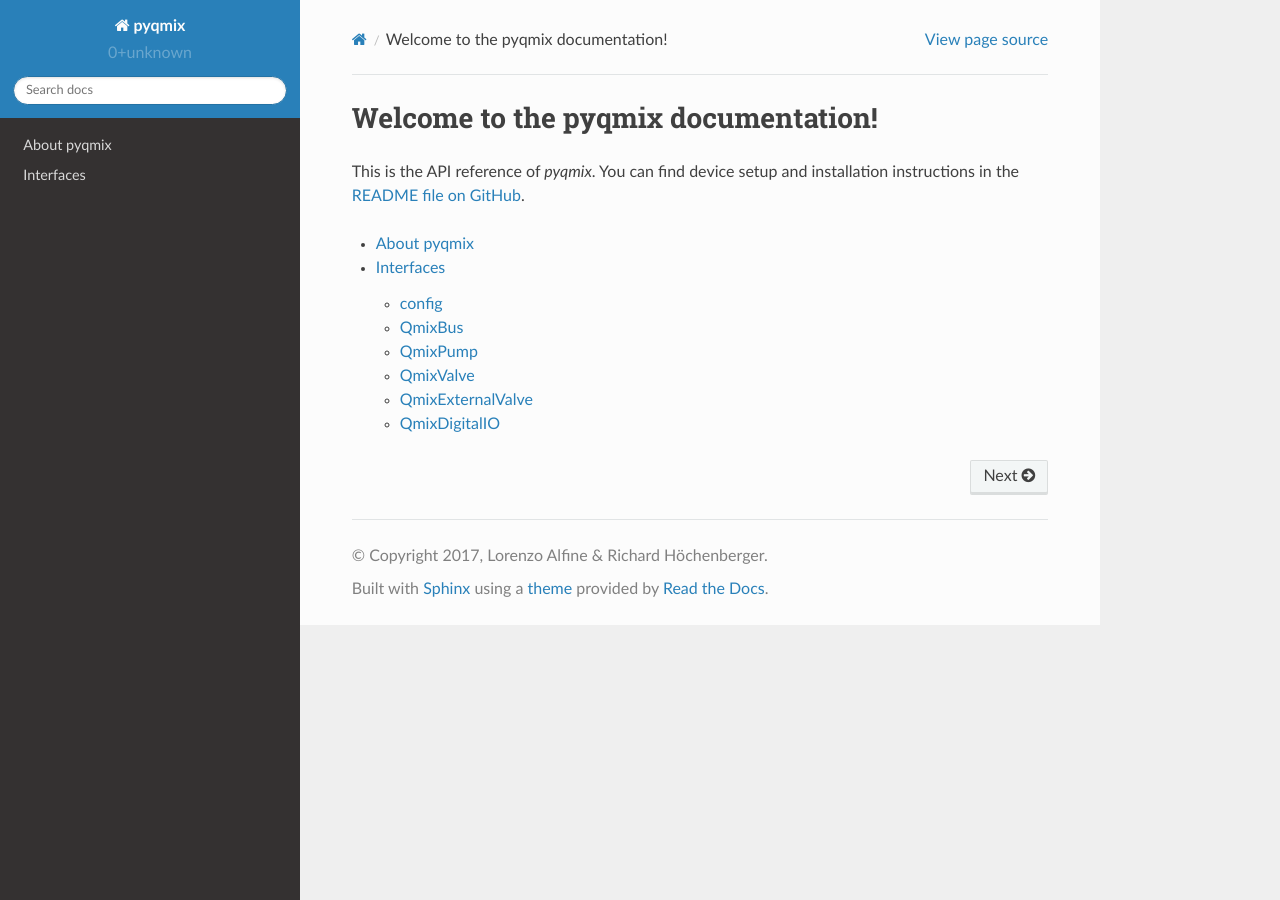
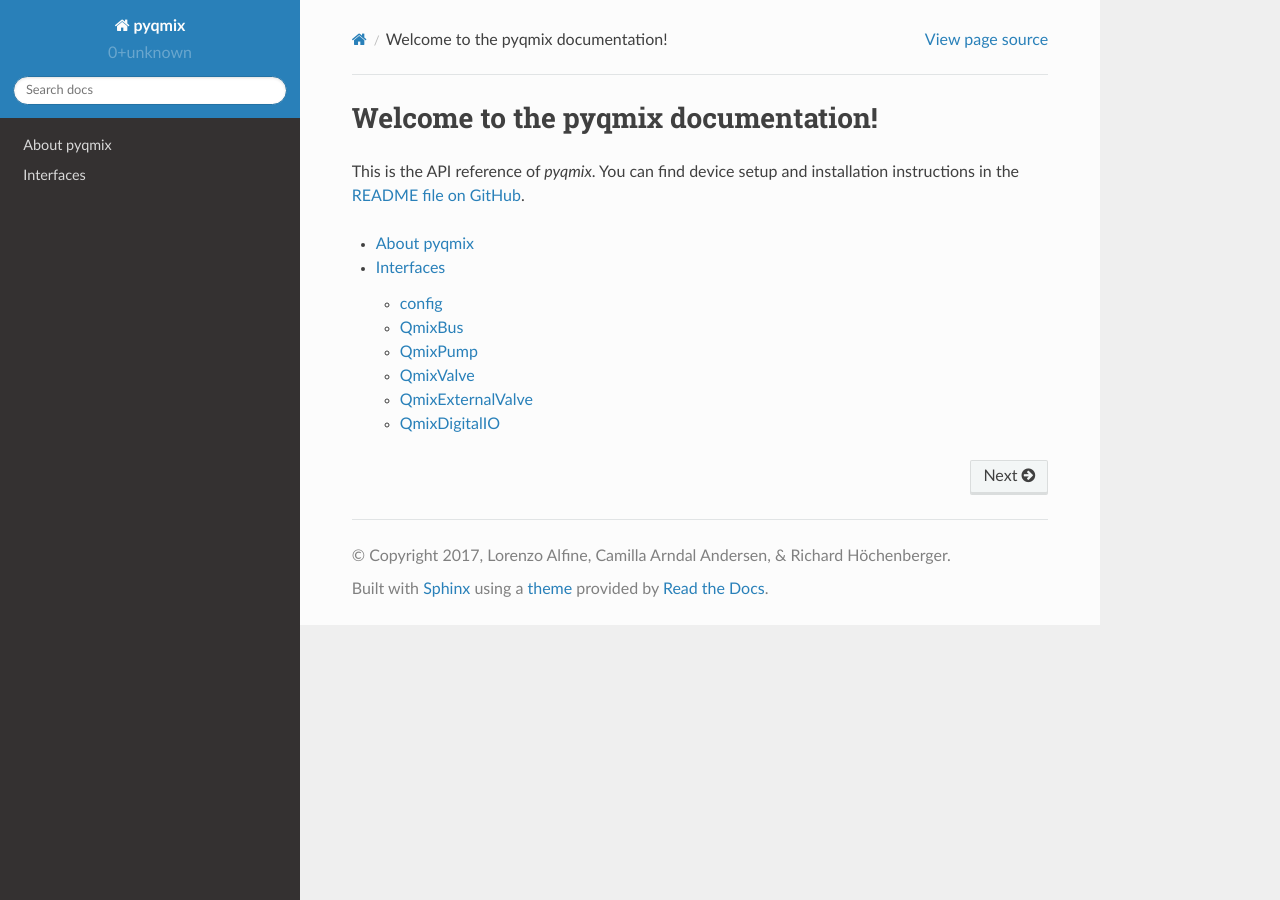
Before and after one commit to psyfood/pyqmix, a Sphinx documentation site: the page built from doc/source/index.rst, in a window 1280 px wide. Built offline with Sphinx 7.4.7 and the Read the Docs theme 2.0.0, drawn with Linux system fonts in a browser that asks for light colours.

Commit message:
Add Camilla as author

```diff
--- a/doc/source/conf.py
+++ b/doc/source/conf.py
@@ -97,7 +97,7 @@ master_doc = 'index'
 
 # General information about the project.
 project = u'pyqmix'
-copyright = u'2017, Lorenzo Alfine & Richard Höchenberger'
+copyright = u'2017, Lorenzo Alfine, Camilla Arndal Andersen, & Richard Höchenberger'
 
 # The version info for the project you're documenting, acts as replacement for
 # |version| and |release|, also used in various other places throughout the
@@ -251,7 +251,7 @@ latex_elements = {
 #  author, documentclass [howto, manual, or own class]).
 latex_documents = [
     ('index', 'pyqmix.tex', u'pyqmix Documentation',
-     u'Lorenzo Alfine & Richard Höchenberger', 'manual'),
+     u'Lorenzo Alfine, Camilla Arndal Andersen, & Richard Höchenberger', 'manual'),
 ]
 
 # The name of an image file (relative to this directory) to place at the top of
@@ -281,7 +281,7 @@ latex_documents = [
 # (source start file, name, description, authors, manual section).
 man_pages = [
     ('index', 'pyqmix', u'pyqmix Documentation',
-     [u'Lorenzo Alfine & Richard Höchenberger'], 1)
+     [u'Lorenzo Alfine, Camilla Arndal Andersen, & Richard Höchenberger'], 1)
 ]
 
 # If true, show URL addresses after external links.
@@ -295,7 +295,7 @@ man_pages = [
 #  dir menu entry, description, category)
 texinfo_documents = [
     ('index', 'pyqmix', u'pyqmix Documentation',
-     u'Lorenzo Alfine & Richard Höchenberger', 'pyqmix', 'Different helper modules for analysis of psychophysics experiments.',
+     u'Lorenzo Alfine, Camilla Arndal Andersen, & Richard Höchenberger', 'pyqmix', 'A wrapper for the Cetoni Qmix SDK.',
      'Miscellaneous'),
 ]
 
```
